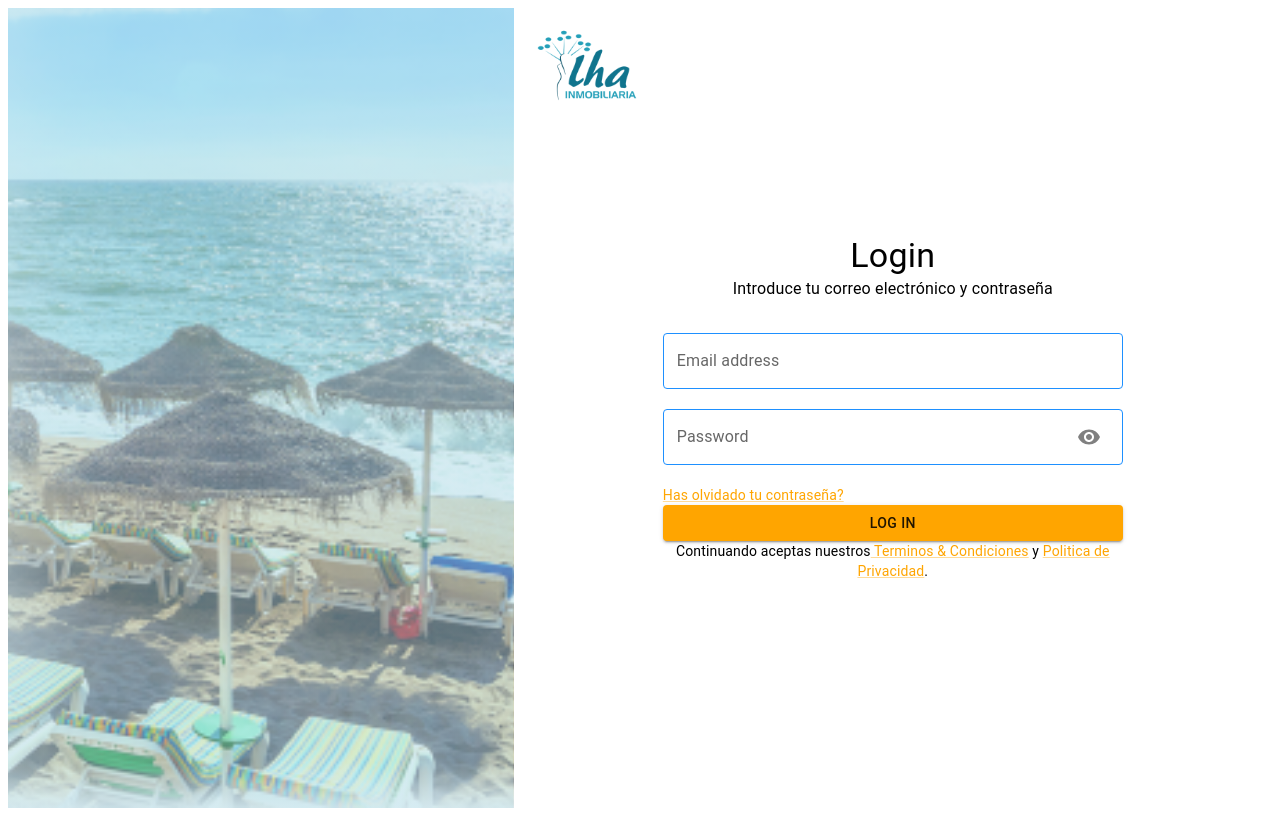
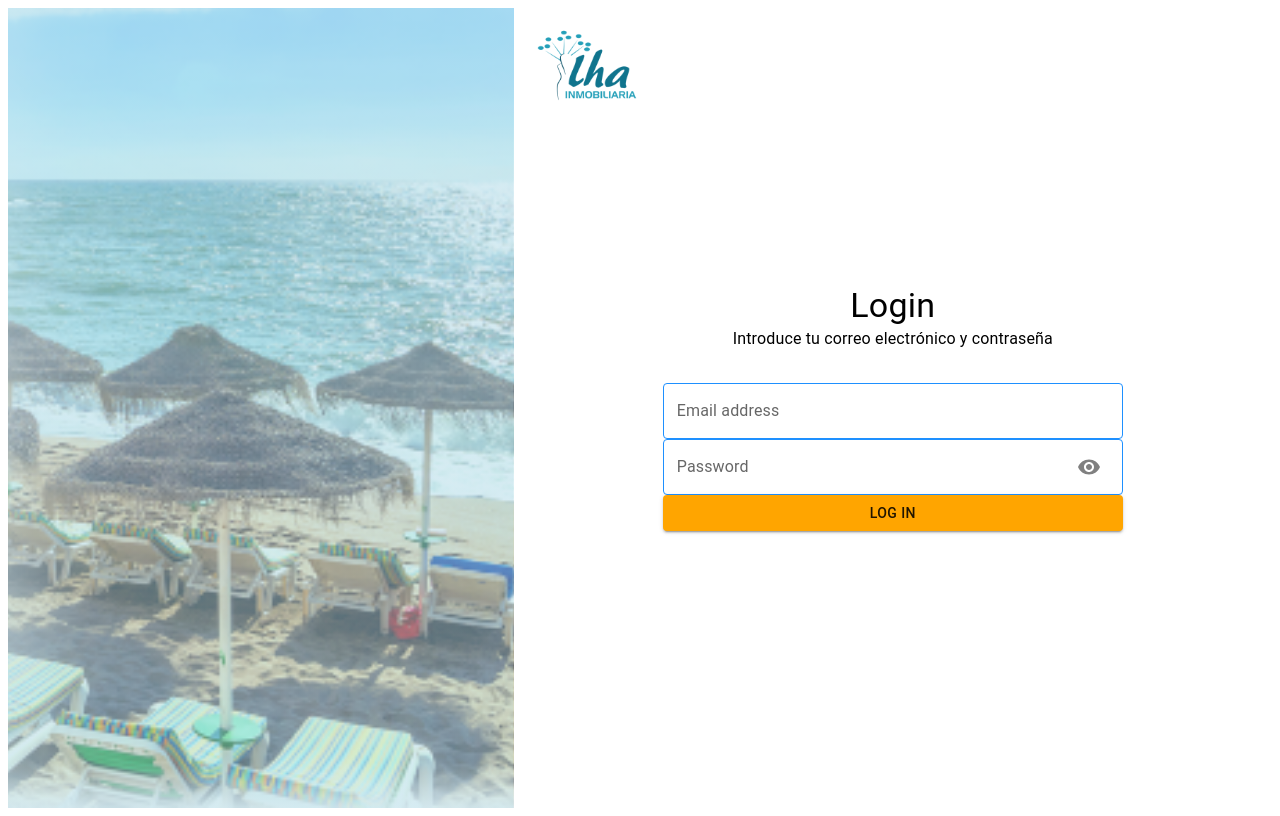
Before and after one commit to joseamtalavera/lhm_inmo_app, a React (Create React App) app in the folder client/: page /login in a window 1280 px wide. Built offline with nearby package versions, Linux system fonts and the light colour scheme.

Commit message:
login done

```diff
--- a/client/src/components/dashboard/Dashboard.js
+++ b/client/src/components/dashboard/Dashboard.js
@@ -1,12 +1,12 @@
 import React from 'react';
-import { Container, Typography, Box } from '@material-ui/core';
-import ConstructionIcon from '@material-ui/icons/Construction';
+import { Container, Typography, Box } from '@mui/material';
+//import ConstructionIcon from '@material-ui/icons/Construction';
 
 const Dashboard = () => {
   return (
     <Container>
       <Box display="flex" flexDirection="column" alignItems="center" justifyContent="center" height="100vh">
-        <ConstructionIcon style={{ fontSize: 100, color: '#f0ad4e' }} />
+        {/* <ConstructionIcon style={{ fontSize: 100, color: '#f0ad4e' }} /> */}
         <Typography variant="h4" component="h1" gutterBottom>
           Dashboard Under Construction
         </Typography>
--- a/client/src/components/login/EmailInput.js
+++ b/client/src/components/login/EmailInput.js
@@ -1,9 +1,9 @@
 import React from 'react';
-import { TextField } from '@mui/material';
+import { StyledTextField } from '../../styles/EmailInputStyles';
 
 const EmailInput = ({ email, handleEmailChange }) => {
     return (
-        <TextField
+        <StyledTextField
             variant="outlined"
             fullWidth
             id="email"
@@ -14,24 +14,6 @@ const EmailInput = ({ email, handleEmailChange }) => {
             //onChange={(e) => setEmail(e.target.value)}
             onChange={handleEmailChange}
             placeholder='Email address'
-            InputProps={{
-                style: {color: '#808080'},
-            }}
-            sx={{
-                '& .MuiOutlinedInput-root .MuiOutlinedInput-notchedOutline': {
-                    borderColor: '#1E90FF',
-                },
-                '&:hover .MuiOutlinedInput-root .MuiOutlinedInput-notchedOutline': {
-                    borderColor: '#1E90FF',
-                },
-                '& .MuiOutlinedInput-root.Mui-focused .MuiOutlinedInput-notchedOutline': {
-                    borderColor: '#1E90FF',
-                },
-                '& .MuiInputLabel-outlined.Mui-focused': {
-                    color: '#808080',
-                },
-            }}
-            style={{ marginBottom: '20px' }}
         />
     );
 };
--- a/client/src/components/login/Login.js
+++ b/client/src/components/login/Login.js
@@ -1,24 +1,20 @@
 // Login.js
-import React, { useEffect, useState } from 'react';
-import { Grid, Typography, DialogContent,  DialogActions } from '@mui/material';
+import React, { useState } from 'react';
+import { Grid, DialogContent,  DialogActions } from '@mui/material';
 import PasswordInput from './PasswordInput';
 import EmailInput from './EmailInput';
 import { useNavigate } from 'react-router-dom';
-//import useAuth from '../../utils/useAuth';
 import {
   FormContainer,
   LoginGrid,
   LoginButton,
   TitleTypography,
   BodyTypography,
-  TermsText,
-  RecoveryLink,
   StyledDialog,
   StyledDialogTitle,
   BlueText,
   DialogButton,
 } from '../../styles/LoginStyles';
-
 
 function Login() {
   const [email, setEmail] = useState('');
@@ -28,18 +24,22 @@ function Login() {
   const [open, setOpen] = useState(false);
   const navigate = useNavigate();
 
+  // handle email input change
   const handleEmailChange = (event) => {
     setEmail(event.target.value);
   };
 
+  // handle password input change
   const handlePasswordChange = (event) => {
     setPassword(event.target.value);
   };
 
+  // handle form submission
   const handleSubmit = async (event) => {
     event.preventDefault();
 
     try {
+      // Pause the execution of the function until the fetch promise is resolved
       const response = await fetch(`${process.env.REACT_APP_API_URL}/api/login`, {
         method: 'POST',
         headers: {
@@ -49,6 +49,7 @@ function Login() {
         credentials: 'include',
       });
 
+      // Check if the response is not ok
       if (!response.ok) {
         const errorData = await response.json();
         setErrorMessage(errorData.message ||'Email or pass is incorrect'); //errorData.message is the message from authRoutes.js
@@ -56,8 +57,10 @@ function Login() {
       } else {
           const data = await response.json();
           console.log('Login successful');
+          localStorage.setItem('token', data.token); // Store the token in local storage
           navigate('/dashboard');
       }
+      // If there is an error, catch it and log it to the console
     } catch (error) {
       console.error('Error:', error);
       setErrorMessage(error.message);
@@ -70,10 +73,6 @@ function Login() {
     setShowPassword(!showPassword);
   };
 
-  const handleRecoveryClick = (event) => {
-    event.preventDefault();
-    navigate('/recover');
-  };
 
   return (
     <FormContainer component="form" onSubmit={handleSubmit}>
@@ -105,12 +104,6 @@ function Login() {
             required={true}
           />
 
-          <Grid container justifyContent="space-between" alignItems="center">
-            <Typography variant='body2'>
-              <RecoveryLink href="#" onClick={handleRecoveryClick} >Has olvidado tu contraseña?</RecoveryLink>
-            </Typography>
-          </Grid>
-
           <LoginButton
             type="submit"
             variant="contained"
@@ -118,11 +111,6 @@ function Login() {
           >
             Log In
           </LoginButton>
-
-          <TermsText align="center" variant="body2">
-          Continuando aceptas nuestros
-          <RecoveryLink href="#"> Terminos & Condiciones</RecoveryLink> y <RecoveryLink href="#">Politica de Privacidad</RecoveryLink>.
-          </TermsText>
 
         </Grid>
       </LoginGrid>
--- a/client/src/components/login/PasswordInput.js
+++ b/client/src/components/login/PasswordInput.js
@@ -1,12 +1,14 @@
+// PasswordInput.js
 import React from 'react';
-import { TextField, IconButton } from '@mui/material';
+import { IconButton } from '@mui/material';
+import { StyledPasswordTextField } from '../../styles/PasswordInputStyles';
 import { Visibility, VisibilityOff } from '@mui/icons-material';
 
 const PasswordInput = ({ password, showPassword, setPassword, handleMouseDownPassword, setShowPassword, autoComplete, label, placeholder, required, handlePasswordChange, ...props }) => {
 const toggleShowPassword = () => setShowPassword(!showPassword);
 
     return (
-        <TextField
+        <StyledPasswordTextField
             variant="outlined"
             fullWidth
             name="password"
@@ -25,21 +27,6 @@ const toggleShowPassword = () => setShowPassword(!showPassword);
                     </IconButton>
                 ),
             }}
-            sx={{
-                '& .MuiOutlinedInput-root .MuiOutlinedInput-notchedOutline': {
-                    borderColor: '#1E90FF',
-                },
-                '&:hover .MuiOutlinedInput-root .MuiOutlinedInput-notchedOutline': {
-                    borderColor: '#1E90FF',
-                },
-                '& .MuiOutlinedInput-root.Mui-focused .MuiOutlinedInput-notchedOutline': {
-                    borderColor: '#1E90FF',
-                },
-                '& .MuiInputLabel-outlined.Mui-focused': {
-                    color: '#808080',
-                },
-            }}
-            style={{ marginBottom: '20px' }}
             {...props}
         />
     );
--- /dev/null
+++ b/client/src/components/login/PrivateRoute.js
@@ -0,0 +1,41 @@
+
+// PrivateRoute.js
+import React from 'react';
+import PropTypes from 'prop-types';
+import { Navigate } from 'react-router-dom';
+import useAuth from './useAuth';
+import CircularProgress from '@mui/material/CircularProgress';
+import { Box } from '@mui/material';
+
+function PrivateRoute({ children }) {
+    // it calls the useAuth hook to check if the user is authenticated
+    // it destructures the isAuthenticated and isLoading values from the useAuth hook.
+    // the component will use these values to determine the rendering logic.
+    // data coming from the useAuth hook to determine the rendering logic, line 22
+    const { isAuthenticated, isLoading } = useAuth();
+    // If authentication is in progress, show a loading spinner
+    if (isLoading) {
+        return (
+            <Box
+                display="flex"
+                justifyContent="center"
+                alignItems="center"
+                height="100vh"
+            >
+                <CircularProgress color='#1E90FF' />
+            </Box>
+        );
+    }
+    // If the user is not authenticated, redirect to the login page
+    if (!isAuthenticated) {
+        return <Navigate to="/login" replace />;
+    }
+    // If the user is authenticated, render the children components
+    return children;
+}
+
+PrivateRoute.propTypes = {
+    children: PropTypes.node.isRequired,
+};
+
+export default PrivateRoute;
--- /dev/null
+++ b/client/src/components/login/useAuth.js
@@ -0,0 +1,25 @@
+
+// useAuth.js
+import { useState, useEffect } from 'react';
+
+const useAuth = () => {
+  const [isAuthenticated, setIsAuthenticated] = useState(false);
+  const [isLoading, setIsLoading] = useState(true); // Set loading to true on component mount
+
+  useEffect(() => {
+    // Get the token from localStorage to check if the user is authenticated
+    const token = localStorage.getItem('token'); // Assuming you store the JWT token in localStorage
+
+    if (token) {
+      setIsAuthenticated(true);
+    } else {
+      setIsAuthenticated(false);
+    }
+
+    setIsLoading(false); // Set loading to false after the check
+  }, []);
+
+  return { isAuthenticated, isLoading };
+};
+
+export default useAuth;
--- /dev/null
+++ b/client/src/styles/EmailInputStyles.js
@@ -0,0 +1,22 @@
+// src/styles/EmailInputStyles.js
+import styled from 'styled-components';
+import { TextField } from '@mui/material';
+
+export const StyledTextField = styled(TextField)`
+  & .MuiOutlinedInput-root .MuiOutlinedInput-notchedOutline {
+    border-color: #1e90ff;
+  }
+  &:hover .MuiOutlinedInput-root .MuiOutlinedInput-notchedOutline {
+    border-color: #1e90ff;
+  }
+  & .MuiOutlinedInput-root.Mui-focused .MuiOutlinedInput-notchedOutline {
+    border-color: #1e90ff;
+  }
+  & .MuiInputLabel-outlined.Mui-focused {
+    color: #808080;
+  }
+    & .MuiOutlinedInput-input {
+        color: #808080;
+    }
+    margin-bottom: 20px;
+`;
--- /dev/null
+++ b/client/src/styles/PasswordInputStyles.js
@@ -0,0 +1,28 @@
+// src/styles/PasswordInputStyles.js
+import styled from 'styled-components';
+import { TextField } from '@mui/material';
+
+export const StyledPasswordTextField = styled(TextField)`
+  & .MuiOutlinedInput-root .MuiOutlinedInput-notchedOutline {
+    border-color: #1e90ff;
+  }
+  &:hover .MuiOutlinedInput-root .MuiOutlinedInput-notchedOutline {
+    border-color: #1e90ff;
+  }
+  & .MuiOutlinedInput-root.Mui-focused .MuiOutlinedInput-notchedOutline {
+    border-color: #1e90ff;
+  }
+  & .MuiInputLabel-outlined.Mui-focused {
+    color: #808080;
+  }
+  & .MuiOutlinedInput-input {
+    color: #808080;
+  }
+  & .MuiOutlinedInput-root .MuiOutlinedInput-adornedEnd {
+    padding-right: 0;
+  }
+  & .MuiIconButton-root {
+    color: #808080;
+  }
+  margin-bottom: 20px;
+`;
```
Also changed, not shown: client/package.json (+5 -5 lines), client/src/index.js (+18 -39 lines), 2 other files (tests, documents, lock files or other folders).
